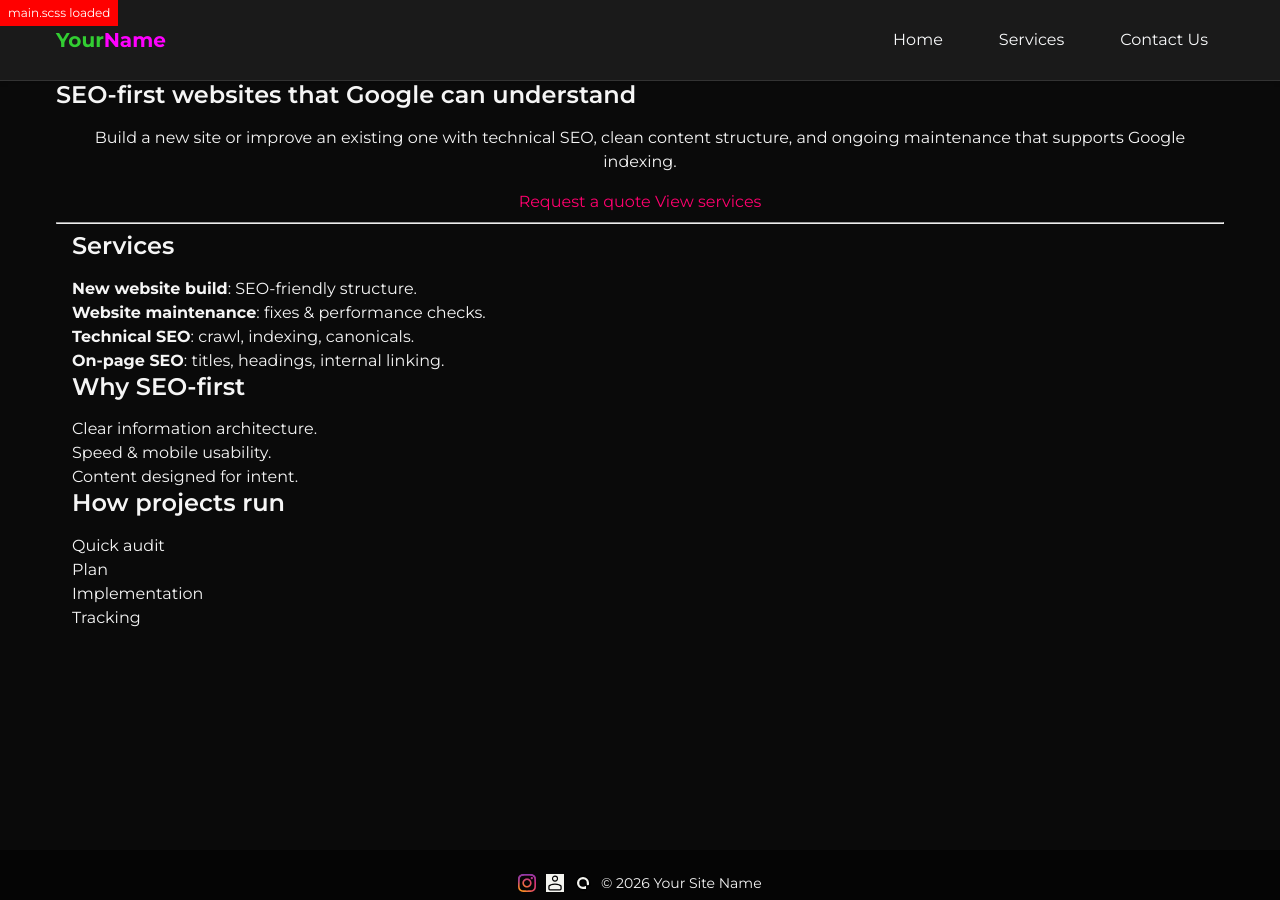
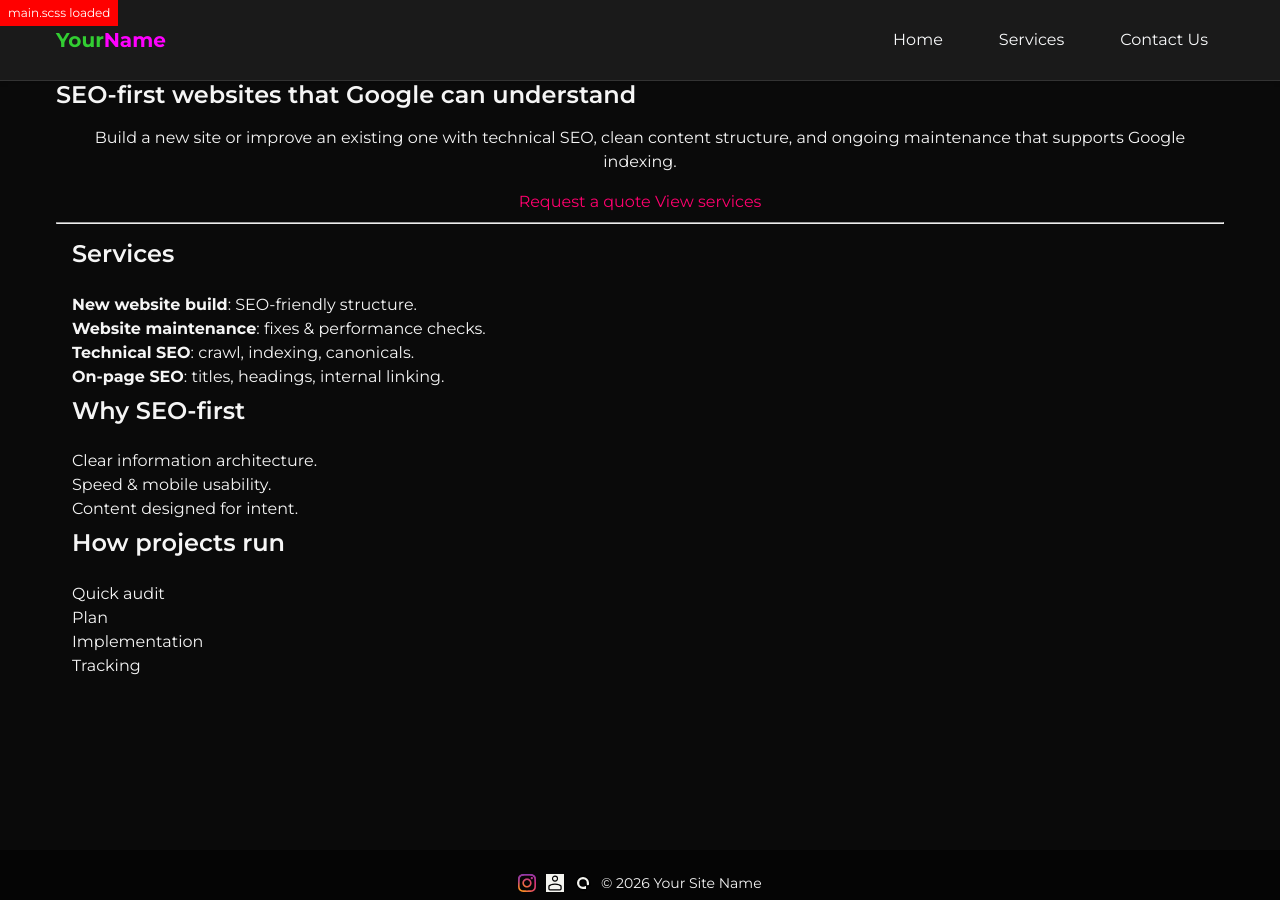
Before and after one commit to m33lucky-benny/test, a Jekyll site: the page built from index.md, in a window 1280 px wide. Built offline with Jekyll 4.4.1, drawn with Linux system fonts in a browser that asks for light colours.

Commit message:
Update _typography.scss

```diff
--- a/_sass/base/_typography.scss
+++ b/_sass/base/_typography.scss
@@ -19,11 +19,19 @@ body {
 }
 
 // Headings
-h1, h2, h3, h4, h5, h6 {
+h1, h3, h4, h5, h6 {
   font-family: $heading-font;
   font-weight: 600; // semi-bold
   line-height: 1.2;
   margin: 0 0 1rem 0;
+}
+
+h2 {
+  font-family: $heading-font;
+  font-weight: 600;
+  line-height: 1.2;
+  margin: 0 0 1rem 0;
+  padding: 0.5rem 0; // <-- add your padding here
 }
 
 // Paragraphs
```
